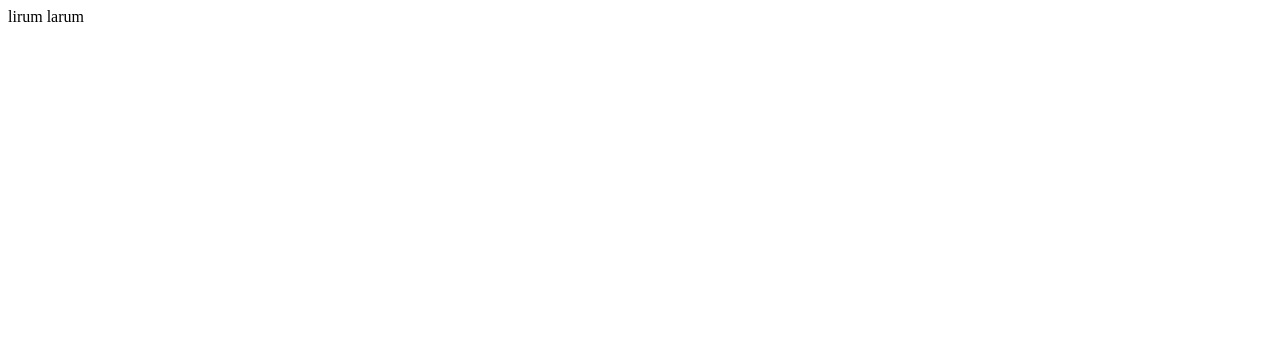
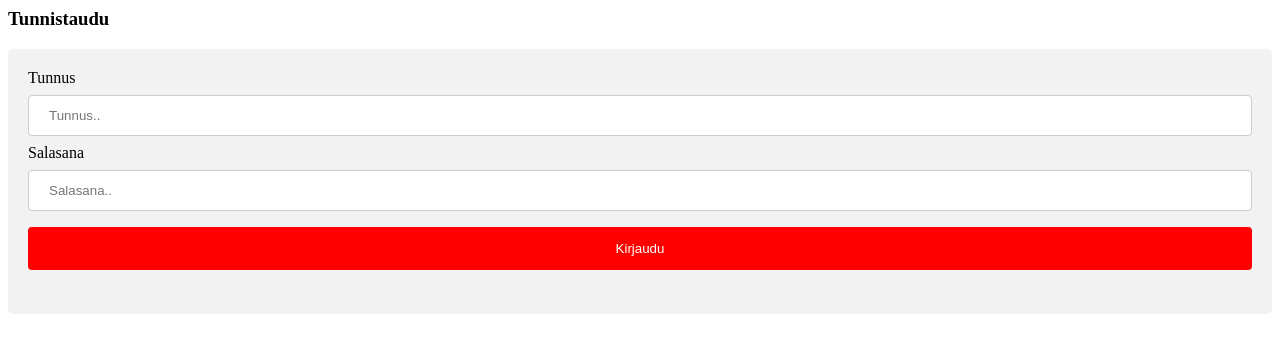
Before and after one commit to Juuso69/harjoitus, a plain HTML site: page index.html in a window 1280 px wide. Drawn offline with Linux system fonts and the light colour scheme.

Commit message:
2021/8/19

```diff
--- a/index.html
+++ b/index.html
@@ -4,7 +4,19 @@
     <link rel="stylesheet" href="style.css">
   </head>
   <body>
-    lirum larum
+  <h3>Tunnistaudu</h3>
+
+  <div>
+  <form action="">
+    <label for="tunnus">Tunnus</label>
+    <input type="text" id="tunnus" name="tunnus" placeholder="Tunnus..">
+
+    <label for="salis">Salasana</label>
+    <input type="password" id="salis" name="salis" placeholder="Salasana..">
+
+    <input type="submit" value="Kirjaudu" onclick="validate()">
+  </form>
+  </div>
   <script src="script.js"></script>
   </body>
 </html>
--- a/script.js
+++ b/script.js
@@ -28,7 +28,7 @@ else{
   console.error("Kasva nulikka...");
 }
 
-let pvm = "2021/8/18";
+let pvm = "2021/8/19";
 console.log(pvm);
 for(let i=0; i<=10; i++) {
 console.log(pvmFin(pvm.split("/")[0], pvm.split("/")[1], pvm.split("/")[2]));
@@ -37,3 +37,18 @@ console.log(pvmFin(pvm.split("/")[0], pvm.split("/")[1], pvm.split("/")[2]));
 function pvmFin(vuosi, kuukausi, paiva){
   return (paiva + "." + kuukausi +"."+ vuosi);
 }
+
+var attempt = 3;
+
+function validate(){
+  var username = document.getElementById("tunnus").value;
+  var password = document.getElementById("salis".value);
+  if(username =='juuso69')
+    {
+	  	alert("please enter user name.");
+		}
+	  	else if(pwd=='perkele')
+		{
+      alert("enter the password");
+	  }
+}
--- a/style.css
+++ b/style.css
@@ -0,0 +1,40 @@
+input[type=text], select {
+  width: 100%;
+  padding: 12px 20px;
+  margin: 8px 0;
+  display: inline-block;
+  border: 1px solid #ccc;
+  border-radius: 4px;
+  box-sizing: border-box;
+}
+
+input[type=password], select {
+  width: 100%;
+  padding: 12px 20px;
+  margin: 8px 0;
+  display: inline-block;
+  border: 1px solid #ccc;
+  border-radius: 4px;
+  box-sizing: border-box;
+}
+
+input[type=submit] {
+  width: 100%;
+  background-color: rgb(255, 0, 0);
+  color: white;
+  padding: 14px 20px;
+  margin: 8px 0;
+  border: none;
+  border-radius: 4px;
+  cursor: pointer;
+}
+
+input[type=submit]:hover {
+  background-color: #ff0000;
+}
+
+div {
+  border-radius: 5px;
+  background-color: #f2f2f2;
+  padding: 20px;
+}
```
